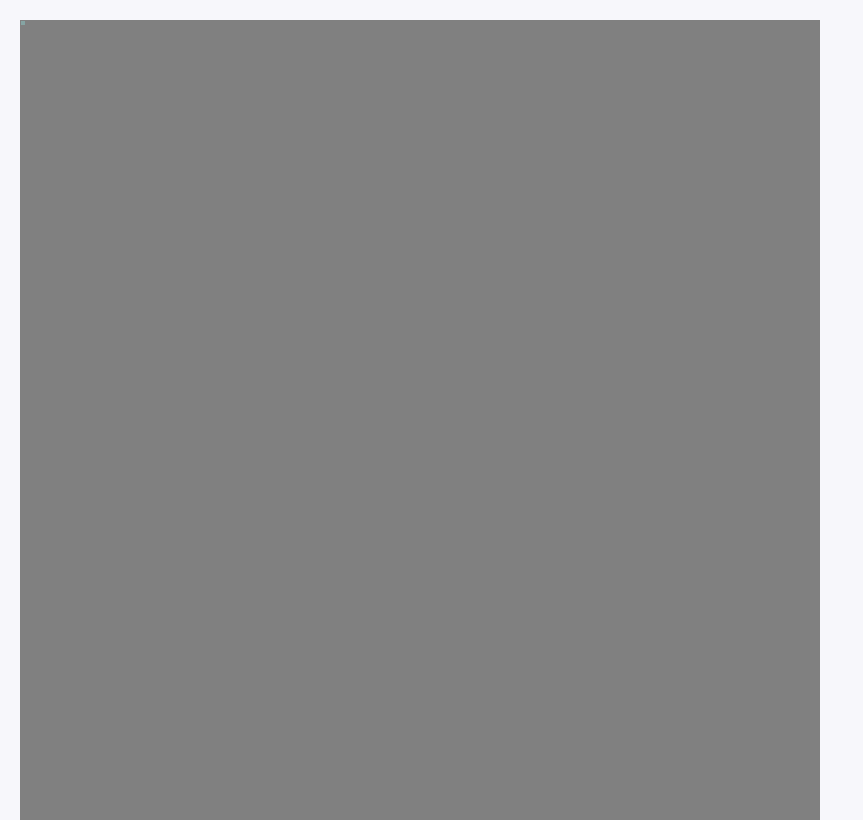
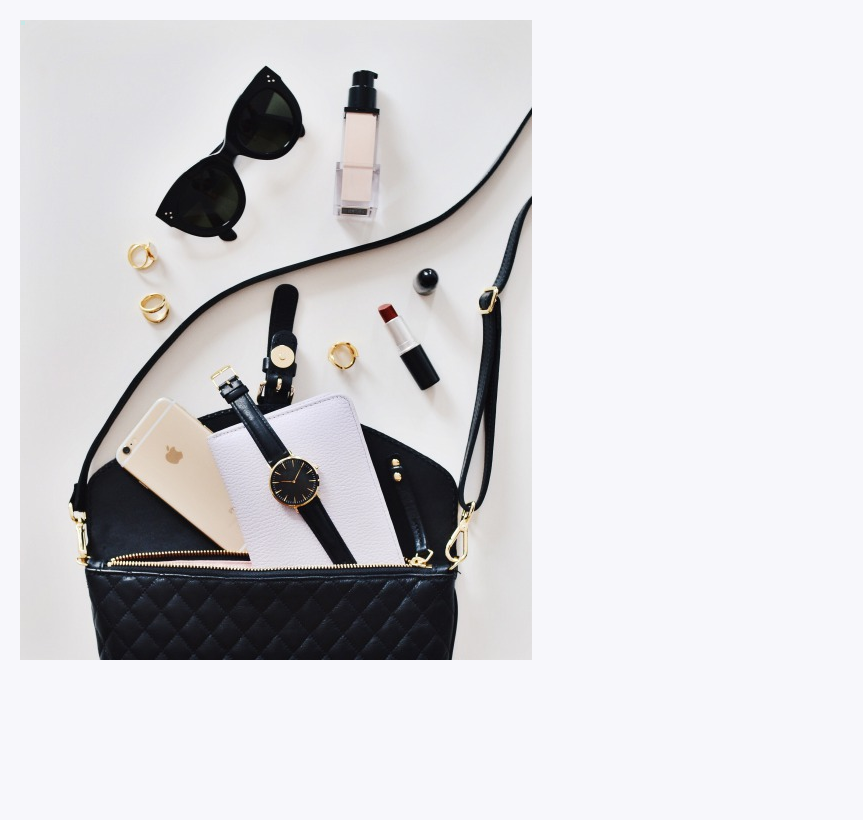
Before and after one commit to wanted-pre-onboarding-team-2/wanted-codestates-project-2-5-2, a React (Create React App) app: page / in a window 1280 px wide. Shown: the whole page, without its empty margins (0-863 px from the left). Built offline with nearby package versions, Linux system fonts and the light colour scheme.

Commit message:
Feat: 이미지 적용

```diff
--- a/src/styles.css
+++ b/src/styles.css
@@ -4,7 +4,7 @@
 }
 
 .canvas {
-  background-color: gray;
+  background: no-repeat url("/src/assets/image.jpg");
   position: absolute;
   width: 100vh;
   height: 100vh;
```
